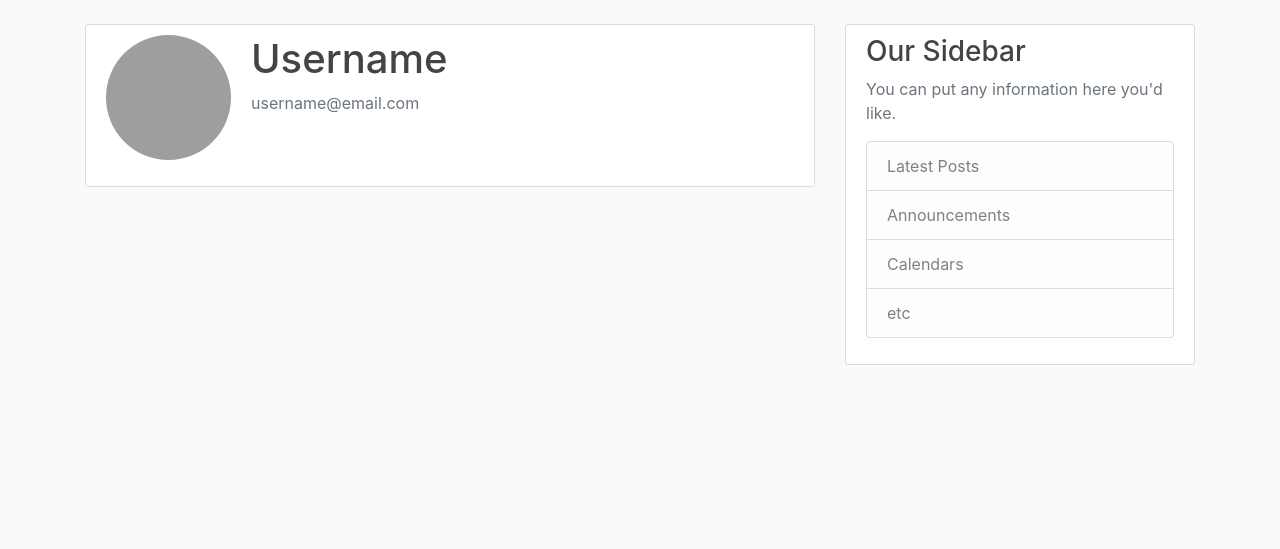
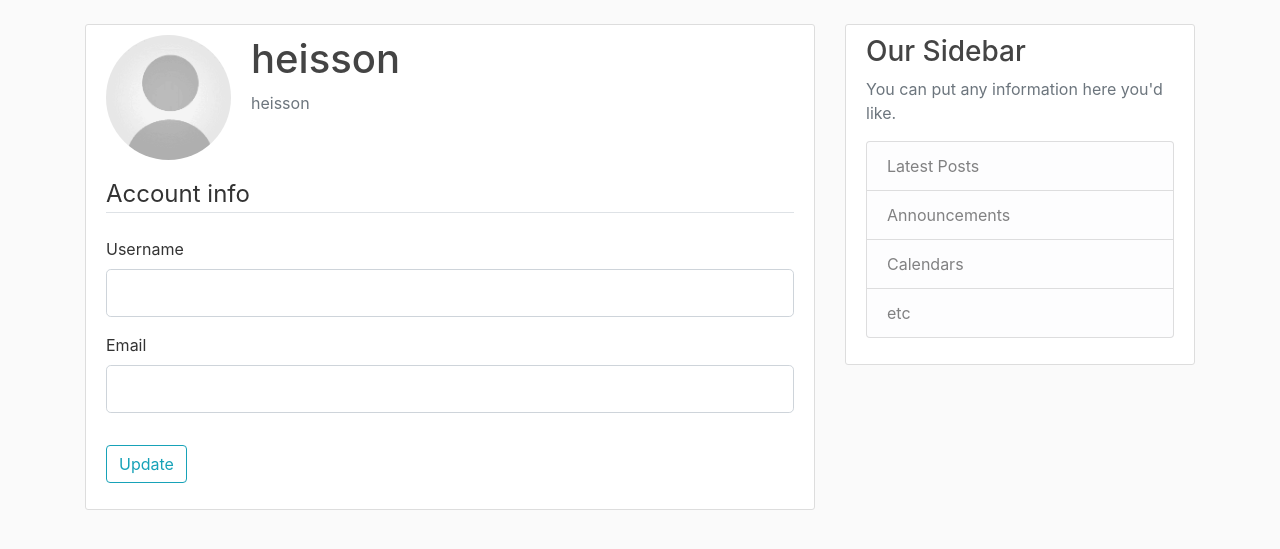
Before and after one commit to Heisson/flask-webapp, a Flask app: page /account in a window 1280 px wide. Shown: the part 56-605 px from the top of the page. Run offline with Flask 2, Linux system fonts and the light colour scheme; a user stored in the database is signed in; some libraries are stand-ins or nearby versions; grey boxes are pictures that could not be loaded.

Commit message:
Added update info form

```diff
--- a/flaskblog/forms.py
+++ b/flaskblog/forms.py
@@ -1,4 +1,5 @@
 from flask_wtf import FlaskForm
+from flask_login import current_user
 from wtforms import StringField, PasswordField, SubmitField, BooleanField
 from wtforms.validators import DataRequired, Length, Email, EqualTo, ValidationError
 from flaskblog.models import User
@@ -56,3 +57,37 @@ class LoginForm(FlaskForm):
 
 	remember = BooleanField('Remember Me')
 	submit = SubmitField('Login')
+
+
+class UpdateAccountForm(FlaskForm):
+
+	username = StringField(
+		'Username',
+		validators=[DataRequired(), Length(min=2, max=20)]
+		)
+
+	email = StringField(
+		'Email',
+		validators=[DataRequired(), Email()]
+		)
+
+	password = PasswordField(
+		'Password',
+		validators=[DataRequired()]
+		)
+
+	submit = SubmitField('Update')
+
+	def validate_username(self, username):
+		if username.data != current_user.username:
+			user = User.query.filter_by(username=username.data).first()
+
+			if user:
+				raise ValidationError('That username is taken. Please choose a different one.')
+
+	def validate_email(self, email):
+		if email.data != current_user.email:
+			user = User.query.filter_by(email=email.data).first()
+
+			if user:
+				raise ValidationError('That email is taken. Please choose a different one.')
--- a/flaskblog/routes.py
+++ b/flaskblog/routes.py
@@ -1,6 +1,6 @@
 from flask import render_template, url_for, flash, redirect, request
 from flaskblog import app, db, bcrypt
-from flaskblog.forms import RegistrationForm, LoginForm
+from flaskblog.forms import RegistrationForm, LoginForm, UpdateAccountForm
 from flaskblog.models import User, Post
 from flask_login import login_user, current_user, logout_user, login_required
 
@@ -81,4 +81,11 @@ def logout():
 @app.route("/account")
 @login_required
 def account():
-	return render_template("account.html", title="Account")
+	form = UpdateAccountForm()
+	image_file = url_for("static", filename=f"profile_pics/{current_user.image_file}")
+	return render_template(
+		"account.html",
+		title="Account",
+		image_file=image_file,
+		form=form
+		)
--- a/flaskblog/templates/account.html
+++ b/flaskblog/templates/account.html
@@ -3,13 +3,55 @@
 
 	<div class="content-section">
 		<div class="media">
-			<img class="rounded-circle account-img" src="userimage.jpg">
+			<img class="rounded-circle account-img" src="{{ image_file }}">
 			<div class="media-body">
-				<h2 class="account-heading">Username</h2>
-				<p class="text-secondary">username@email.com</p>
+				<h2 class="account-heading">{{ current_user.username }}</h2>
+				<p class="text-secondary">{{ current_user.email }}</p>
 			</div>
 		</div>
-		<!-- FORM HERE -->
+
+	<form method="POST" action="">
+		{{ form.hidden_tag() }}
+
+		<fieldset class="form-group">
+			<legend class="border-bottom mb-4">Account info</legend>
+			<div class="form-group">
+				{{ form.username.label(class="form-control-label") }}
+
+				{% if form.username.errors %}
+					{{ form.username(class="form-control form-control-lg is-invalid") }}
+					<div class="invalid-feedback">
+						{% for error in form.username.errors %}
+							<span>{{ error }}</span>
+						{% endfor %}
+					</div>
+				{% else %}
+					{{ form.username(class="form-control form-control-lg") }}
+				{% endif %}
+			</div>
+
+			<div class="form-group">
+				{{ form.email.label(class="form-control-label") }}
+
+				{% if form.email.errors %}
+					{{ form.email(class="form-control form-control-lg is-invalid") }}
+					<div class="invalid-feedback">
+						{% for error in form.email.errors %}
+							<span>{{ error }}</span>
+						{% endfor %}
+					</div>
+				{% else %}
+					{{ form.email(class="form-control form-control-lg") }}
+				{% endif %}
+			</div>
+		</fieldset>
+
+		<div class="form-group">
+			{{ form.submit(class="btn btn-outline-info") }}
+		</div>
+	</form>
+
+
 	</div>
 
 {% endblock content %}
```
Also changed, not shown: flaskblog/static/profile_pics/default.jpg (added).
